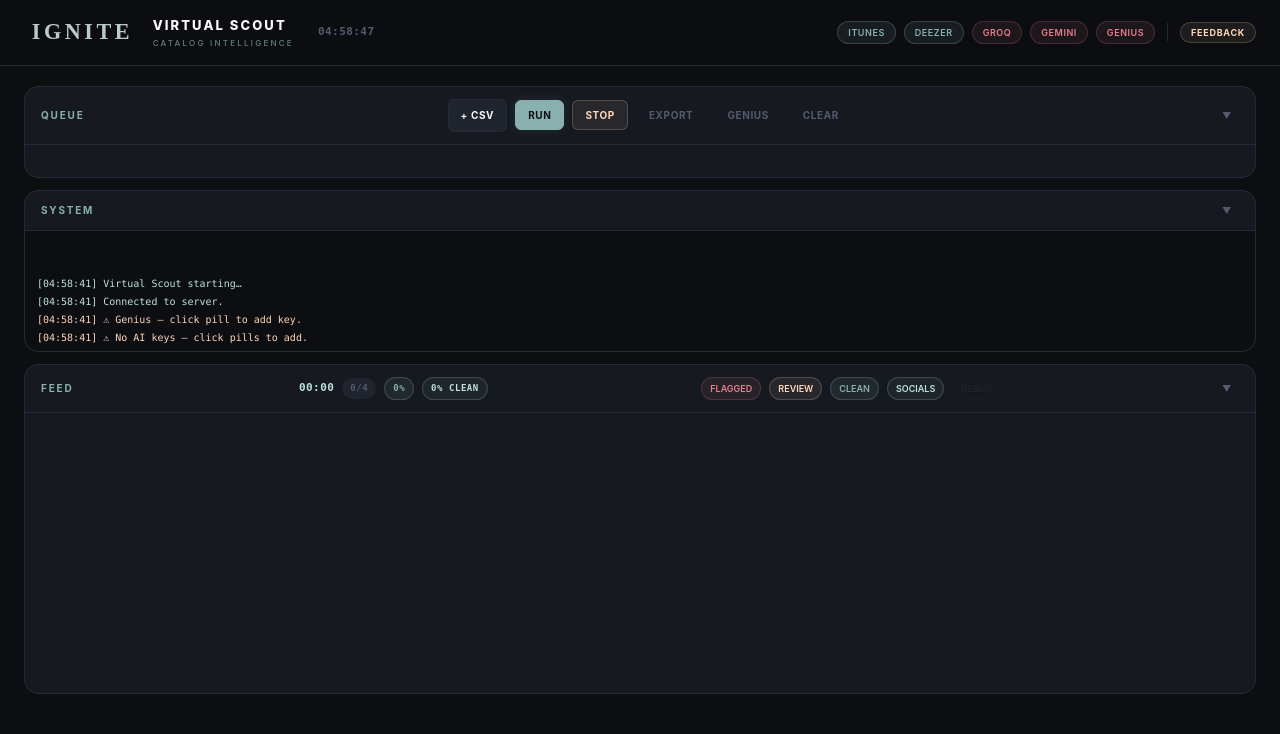
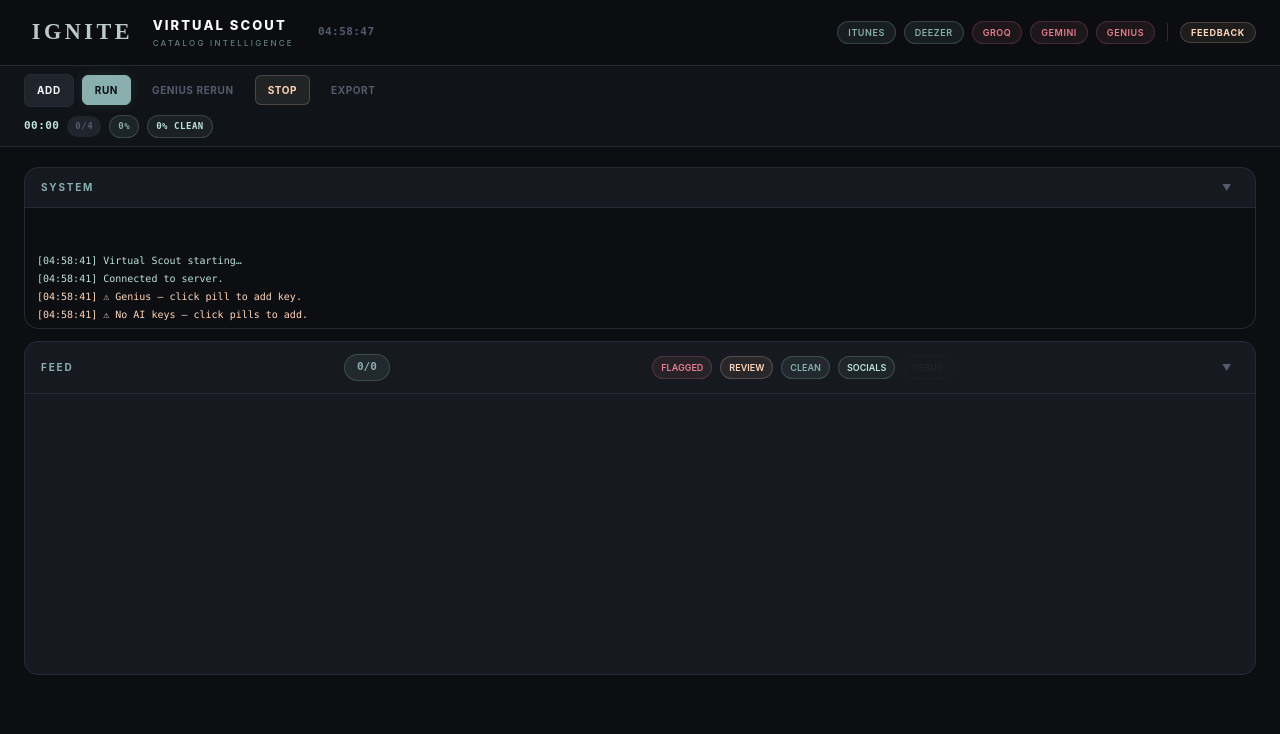
Before and after one commit to 5976omgome/catalogs, a Flask app: page / in a window 1280 px wide. Shown: the top 734 px of the page. Run offline with Flask 3, Linux system fonts and the light colour scheme; data that the repository does not hold is empty; some libraries are stand-ins or nearby versions.

Commit message:
feat: sticky queue bar, confirm popups, feed progress counter
- Queue bar sticky below topbar (always visible while scrolling)
- Buttons reorganized: ADD, RUN, GENIUS RERUN, STOP, EXPORT
- STOP shows confirm popup (yes/no) before halting
- EXPORT shows confirm popup before merging
- Feed header shows x/x progress (processed/total artists)
- Removed old queue card section
- System + Feed collapsible

```diff
--- a/app/static/app.js
+++ b/app/static/app.js
@@ -30,18 +30,13 @@ function stopTimer(){
 }
 
 function updateStats(){
-  // Count running items (slots used)
-  const queueEl=$("queue");
-  const items=queueEl?queueEl.querySelectorAll("li"):[];
-  let running=0,totalProcessed=0,totalArtists=0,totalKeep=0;
-  // We track from the qState
+  let running=0;
   Object.values(qState).forEach(li=>{
     const stat=li.querySelector(".stat");
     if(stat&&stat.classList.contains("running"))running++;
   });
   $("stat-slots").textContent=running+"/4";
 
-  // Calculate totals from all feeds
   let allProcessed=0,allTotal=0,allKeep=0;
   Object.values(feeds).forEach(f=>{
     allKeep+=f.counts.keep||0;
@@ -49,8 +44,6 @@ function updateStats(){
     allProcessed+=total;
   });
 
-  // Total % finished (across all items)
-  // We need total artists from queue items
   let queueTotal=0;
   Object.values(qState).forEach(li=>{
     const c=li.querySelector(".counts");
@@ -59,9 +52,11 @@ function updateStats(){
   const pct=queueTotal>0?Math.floor(100*allProcessed/queueTotal):0;
   $("stat-pct").textContent=pct+"%";
 
-  // % clean (KEEP out of all processed)
   const cleanPct=allProcessed>0?Math.floor(100*allKeep/allProcessed):0;
   $("stat-clean").textContent=cleanPct+"% CLEAN";
+
+  // Feed progress: processed/total
+  $("feed-progress").textContent=allProcessed+"/"+(queueTotal||allProcessed);
 }
 
 // ---------------------------------------------------------------------------
@@ -354,6 +349,26 @@ async function uploadFile(file){const fd=new FormData();fd.append("file",file);
   if(!r.ok){const e=await r.json().catch(()=>({error:"failed"}));sys("Upload error: "+(e.error||""),"bad")}}
 
 // ---------------------------------------------------------------------------
+// CONFIRM MODAL
+// ---------------------------------------------------------------------------
+let _confirmCallback=null;
+
+function initConfirmModal(){
+  const modal=$("confirm-modal"),close=$("confirm-close"),yes=$("confirm-yes"),no=$("confirm-no");
+  close.addEventListener("click",()=>modal.classList.remove("open"));
+  no.addEventListener("click",()=>modal.classList.remove("open"));
+  modal.addEventListener("click",e=>{if(e.target===modal)modal.classList.remove("open")});
+  yes.addEventListener("click",()=>{modal.classList.remove("open");if(_confirmCallback)_confirmCallback()});
+}
+
+function showConfirm(title,msg,cb){
+  $("confirm-title").textContent=title;
+  $("confirm-msg").textContent=msg;
+  _confirmCallback=cb;
+  $("confirm-modal").classList.add("open");
+}
+
+// ---------------------------------------------------------------------------
 // GENIUS SEPARATE PASS
 // ---------------------------------------------------------------------------
 async function startGeniusPass(){
@@ -457,13 +472,13 @@ document.addEventListener("DOMContentLoaded",()=>{
   initGlobalFilters();
   initCollapsible();
   initFeedback();
+  initKeyModal();
+  initConfirmModal();
   $("file-input").addEventListener("change",e=>{for(const f of e.target.files)uploadFile(f);e.target.value=""});
   $("btn-run").addEventListener("click",()=>{fetch("/api/queue/start",{method:"POST"});sys("RUN","info");startTimer()});
-  $("btn-stop").addEventListener("click",()=>{fetch("/api/queue/stop",{method:"POST"});sys("STOP","warn");stopTimer()});
-  $("btn-export-all").addEventListener("click",()=>dl($("btn-export-all"),"/api/export_all","AllCombinedOutput.xlsx"));
+  $("btn-stop").addEventListener("click",()=>{showConfirm("Stop all running jobs?","This will halt processing. Do you also want to clear the queue?",()=>{fetch("/api/queue/stop",{method:"POST"});sys("STOP","warn");stopTimer()})});
+  $("btn-export-all").addEventListener("click",()=>{showConfirm("Export all results?","This will merge all finished outputs into one file.",()=>dl($("btn-export-all"),"/api/export_all","AllCombinedOutput.xlsx"))});
   $("btn-genius").addEventListener("click",startGeniusPass);
   $("btn-genius-stop").addEventListener("click",stopGeniusPass);
-  $("btn-clear").addEventListener("click",()=>{fetch("/api/queue/clear",{method:"POST"});Object.keys(feeds).forEach(id=>removeFeed(id));sys("Cleared.","info")});
-  initKeyModal();
   startStream();refreshStatus();
 });
--- a/app/static/index.html
+++ b/app/static/index.html
@@ -27,26 +28,27 @@
     </div>
   </header>
 
+  <!-- STICKY QUEUE CONTROLS — always visible below topbar -->
+  <nav class="queue-bar">
+    <div class="queue-controls">
+      <label class="filebtn"><input type="file" id="file-input" accept=".csv,.tsv" multiple><span>ADD</span></label>
+      <button id="btn-run" class="primary">RUN</button>
+      <button id="btn-genius" class="ghost">GENIUS RERUN</button>
+      <button id="btn-genius-stop" class="ghost" style="display:none">STOP GENIUS</button>
+      <button id="btn-stop" class="warn">STOP</button>
+      <button id="btn-export-all" class="ghost">EXPORT</button>
+    </div>
+    <div class="queue-stats">
+      <span class="timer" id="timer">00:00</span>
+      <span class="stat-slots" id="stat-slots">0/4</span>
+      <span class="stat-pct" id="stat-pct">0%</span>
+      <span class="stat-clean" id="stat-clean">0% CLEAN</span>
+    </div>
+    <ul id="queue" class="queue"></ul>
+  </nav>
+
+  <!-- SCROLLABLE CONTENT -->
   <main>
-    <section class="card collapsible" id="card-queue">
-      <header class="card-head" data-collapse="queue-body">
-        <h2>QUEUE</h2>
-        <div class="row">
-          <label class="filebtn"><input type="file" id="file-input" accept=".csv,.tsv" multiple><span>+ CSV</span></label>
-          <button id="btn-run" class="primary">RUN</button>
-          <button id="btn-stop" class="warn">STOP</button>
-          <button id="btn-export-all" class="ghost">EXPORT</button>
-          <button id="btn-genius" class="ghost">GENIUS</button>
-          <button id="btn-genius-stop" class="ghost" style="display:none">STOP GENIUS</button>
-          <button id="btn-clear" class="ghost">CLEAR</button>
-        </div>
-        <button class="ghost collapse-btn">&#9660;</button>
-      </header>
-      <div class="card-body" id="queue-body">
-        <ul id="queue" class="queue"></ul>
-      </div>
-    </section>
-
     <section class="card collapsible" id="card-system">
       <header class="card-head" data-collapse="sys-body">
         <h2>SYSTEM</h2>
@@ -60,12 +62,7 @@
     <section class="card grow collapsible" id="card-feeds">
       <header class="card-head" data-collapse="feeds-body">
         <h2 id="feeds-title">FEED</h2>
-        <div class="feed-stats">
-          <span class="timer" id="timer">00:00</span>
-          <span class="stat-slots" id="stat-slots">0/4</span>
-          <span class="stat-pct" id="stat-pct">0%</span>
-          <span class="stat-clean" id="stat-clean">0% CLEAN</span>
-        </div>
+        <div class="feed-progress" id="feed-progress">0/0</div>
         <div class="row" id="global-filters">
           <span class="ftoggle f-drop on" id="gf-drop">FLAGGED</span>
           <span class="ftoggle f-review on" id="gf-review">REVIEW</span>
--- a/app/static/styles.css
+++ b/app/static/styles.css
@@ -127,6 +127,31 @@ main{
   padding:var(--s5) var(--s6) var(--s10);
   display:flex;flex-direction:column;gap:var(--s3);
 }
+
+/* ============================================================================
+   STICKY QUEUE BAR
+   ============================================================================ */
+.queue-bar{
+  position:sticky;top:49px;z-index:90;
+  background:rgba(18,21,26,.92);
+  backdrop-filter:blur(16px);-webkit-backdrop-filter:blur(16px);
+  border-bottom:1px solid var(--border);
+  padding:var(--s2) var(--s6);
+}
+.queue-controls{display:flex;align-items:center;gap:var(--s2);flex-wrap:wrap}
+.queue-stats{display:flex;align-items:center;gap:var(--s2);margin-top:var(--s2)}
+
+/* Feed progress counter */
+.feed-progress{
+  font-size:11px;font-weight:700;font-family:ui-monospace,"SF Mono",monospace;
+  color:var(--teal);padding:var(--s1) var(--s3);
+  border-radius:var(--r-full);background:var(--green-soft);border:1px solid var(--green-border);
+  font-variant-numeric:tabular-nums;margin-left:var(--s2);
+}
+
+/* Confirm modal */
+.confirm-msg{font-size:13px;color:var(--text-secondary);margin-bottom:var(--s4)}
+.confirm-actions{display:flex;gap:var(--s2)}
 
 /* ============================================================================
    CARDS
```
Also changed, not shown: other parts of app/static/index.html (+24 -16 lines).
